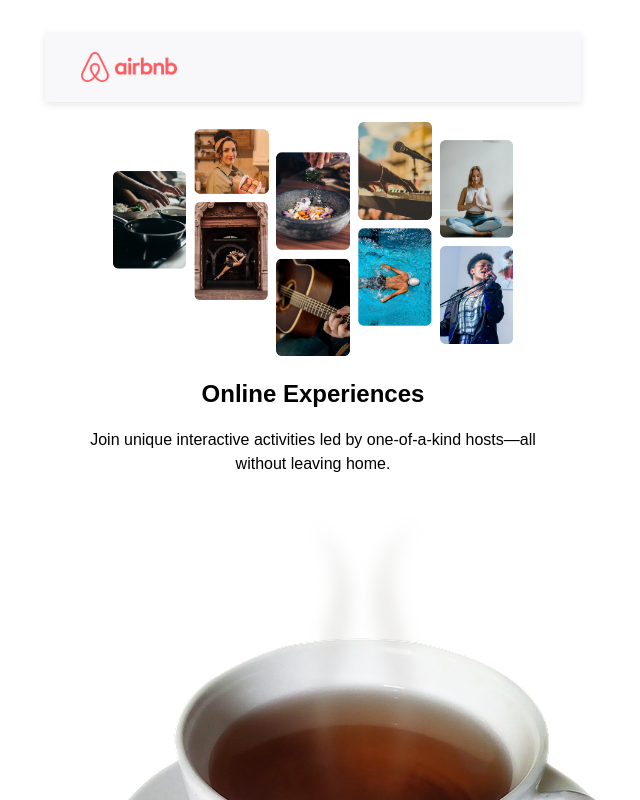
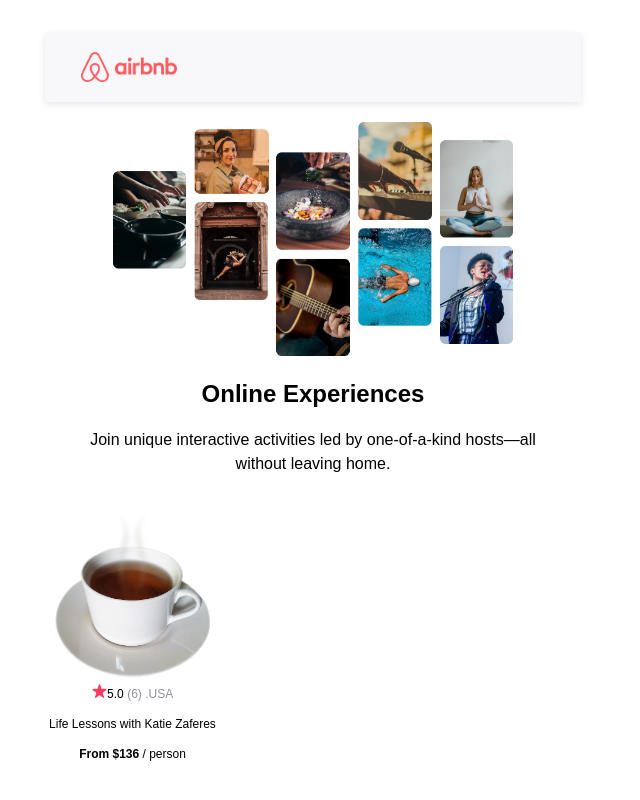
Before and after one commit to Mustafa86368/ReactProjekt, a React (Vite) app in the folder my-project2/: page / in a window 1280 px wide. Shown: the top 800 px of the page, without its empty margins (327-967 px from the left). Built offline with nearby package versions, Linux system fonts and the light colour scheme.

Commit message:
add tag and styling

```diff
--- a/my-project2/src/components/Card.jsx
+++ b/my-project2/src/components/Card.jsx
@@ -3,17 +3,17 @@
 const Card = () => {
   return (
     <div className='card'>
-        <img src="./src/assets/kahve.png" alt="" />
+        <img src="./src/assets/kahve.png" alt="" className='card--image'/>
         <div className='card--stats'>
-            <img src="./src/assets/star.png" alt="" />
+            <img src="./src/assets/star.png" alt="" className='card--star'/>
             <span>5.0</span>
-            <span> (6) .</span>
-            <span>USA</span>
+            <span className='gray'> (6) .</span>
+            <span className='gray'>USA</span>
 
         </div>
         <div>
         <p>Life Lessons with Katie Zaferes</p>
-            <p>From $136</p>
+            <p><span className='bold'>From $136</span> / person</p>
         </div>
     </div>
   )
--- a/my-project2/src/index.css
+++ b/my-project2/src/index.css
@@ -59,3 +59,31 @@
 .hero--text {
   margin-top: 0;
 }
+
+.card {
+  width: 175px;
+  font-size: 12px;
+}
+
+.card--image {
+  width: 100%;
+  border-radius: 9px;
+}
+
+.card--status {
+  display: flex;
+  align-items: center;
+
+}
+
+.card--star {
+  height: 14px;
+}
+
+.bold {
+  font-weight: bold;
+}
+
+.gray {
+  color: #918E9B;
+}
```
